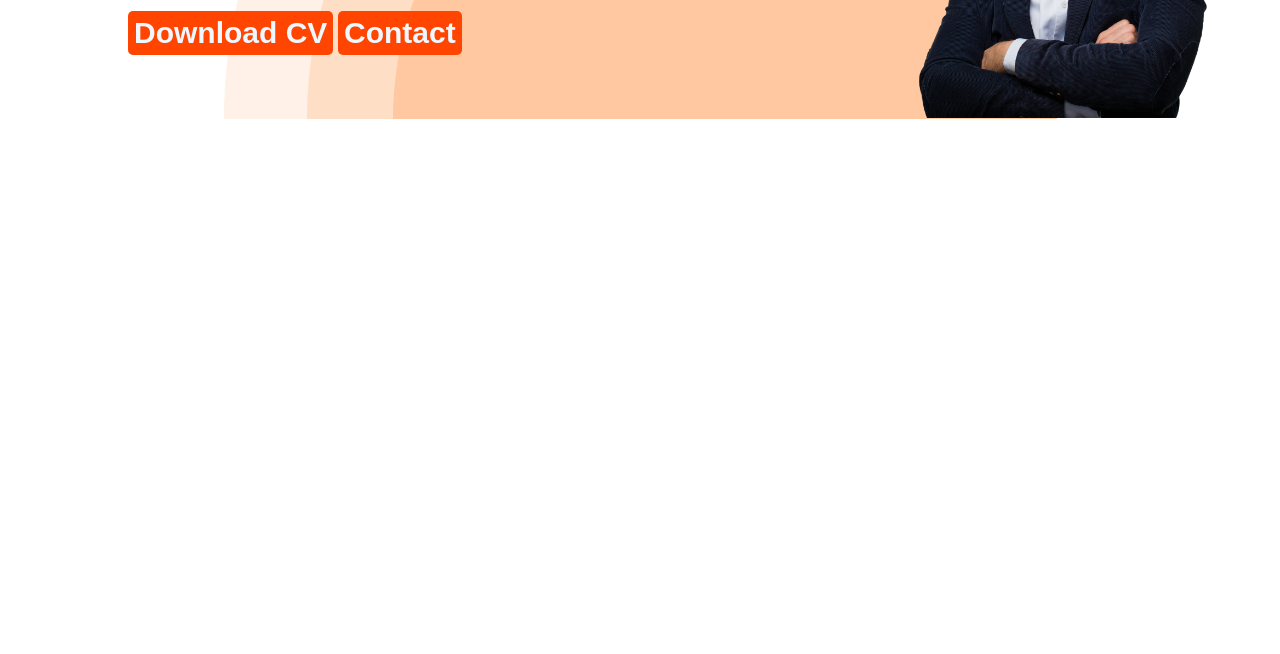
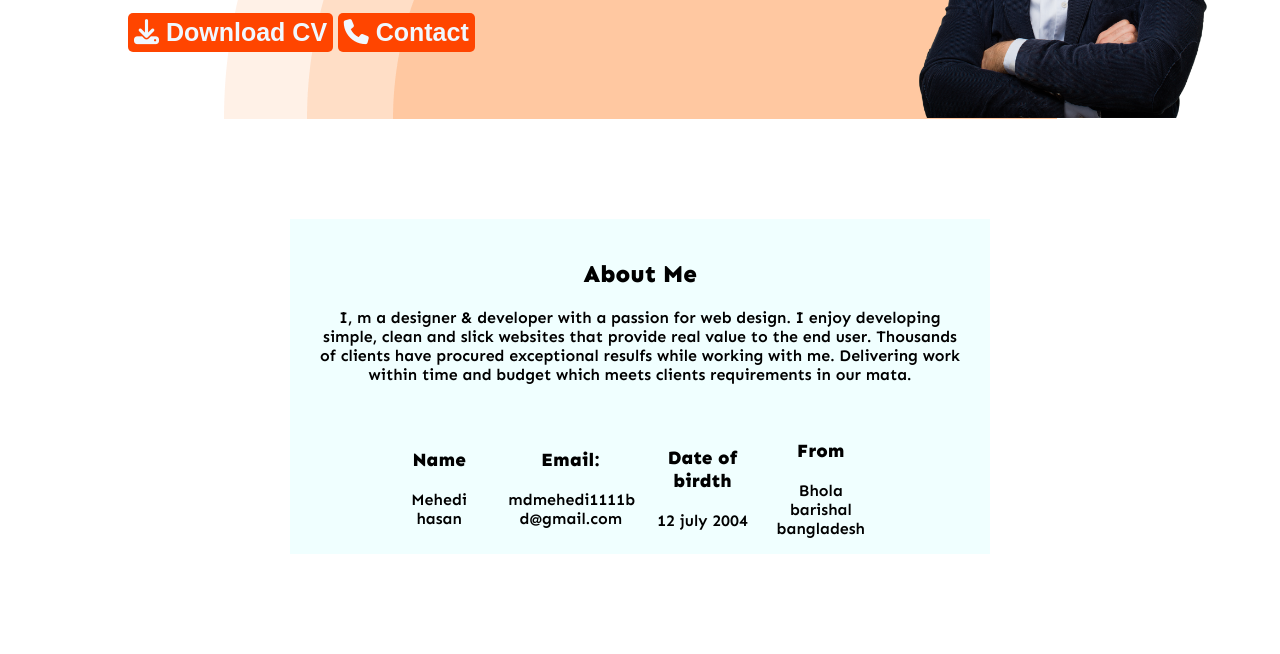
Before and after one commit to mehedi22rifat/web-developer-portfolio, a plain HTML site: page index.html in a window 1280 px wide. Shown: the part 435-1089 px from the top of the page. Before the commit the page ends 800 px from the top, so only its background shows below. Drawn offline with Linux system fonts and the light colour scheme.

Commit message:
added all commit

```diff
--- a/index.html
+++ b/index.html
@@ -11,6 +11,9 @@
 <link rel="preconnect" href="https://fonts.googleapis.com">
 <link rel="preconnect" href="https://fonts.gstatic.com" crossorigin>
 <link href="https://fonts.googleapis.com/css2?family=Sen:wght@600;800&display=swap" rel="stylesheet">
+
+<!-- font awsome hero -->
+<script src="https://kit.fontawesome.com/262ff205dc.js" crossorigin="anonymous"></script>
 
 <link rel="stylesheet" href="./styles/portfolio.css">
 </head>
@@ -33,8 +36,8 @@
             <h1 class="banner-title">Mehed<span class="banner-span">i</span> hasan</h1>
             <p class="banner-des">Shot what able cold new see hold.Friendly as an betrayed formerly
              he. Morning because as to society behaved moments.</p>
-             <button class="btn-primary btn">Download CV</button>
-             <button class="btn-primary btn">Contact</button>
+             <button class="btn-primary btn"><i class="fa-solid fa-download"></i> Download CV</button>
+             <button class="btn-primary btn"><i class="fa-solid fa-phone"></i> Contact</button>
             </div>
             <img class="portfolio" src="./imges/hardy.png" alt="banner-img">
         </div>
@@ -43,7 +46,43 @@
 
      <!-- main section start -->
     <main>
+        <section>
 
+            <div class="main-container">
+
+                  <div class="about-back">
+                    <div class="about-container">
+                        <h2 class="about-title">About Me</h2>
+                        <p class="about-des">I, m a designer & developer with a passion for web design. I enjoy developing simple, clean and
+                         slick websites that provide real value to the end user. Thousands of clients have procured
+                         exceptional resulfs while working with me. Delivering work within time and budget which meets
+                         clients requirements in our mata. </p>
+                     </div>
+
+                     <div class="about-info-information">
+                         <div class="about-info">
+                             <h3 class="about-title">Name </h3>
+                             <p class="about-descraption">Mehedi hasan</p>
+                         </div>
+                         <div class="about-info">
+                             <h3 class="about-title">Email:</h3>
+                             <p class="about-descraption">mdmehedi1111b <br>d@gmail.com </p>
+                         </div>
+                         <div class="about-info">
+                             <h3 class="about-title"> Date of birdth</h3>
+                             <p class="about-descraption">12 july 2004</p>
+                         </div>
+                         <div class="about-info">
+                             <h3 class="about-title"> From</h3>
+                             <p class="about-descraption">Bhola barishal bangladesh</p>
+                         </div>
+
+                  </div>
+
+                 </div>
+
+            </div>
+        </section>
     </main>
    <!-- main section end -->
 
--- a/styles/portfolio.css
+++ b/styles/portfolio.css
@@ -50,7 +50,7 @@ nav ul a{
 .btn-primary{
     color: aliceblue;
     padding: 5px 6px;
-    font-size: 30px;
+    font-size: 25px;
     border:0px;
     background-color: orangered;
     font-weight: bold;
@@ -99,3 +99,43 @@ nav ul a{
 
 
 }
+
+
+/* about related style */
+/*
+.main-container{
+    background-color: rgb(223, 220, 217);
+    width: 700px;
+    margin: 0px auto;
+} */
+
+.about-back{
+    background-color:azure;
+    /* padding: 50px 150px; */
+    width: 700px;
+    margin: 100px auto;
+    padding:0;
+}
+
+.about-container{
+   padding:20px 30px;
+   text-align: center;
+   margin-bottom: 0px;
+}
+
+
+.about-info-information{
+    display: flex;
+   justify-content: center;
+   align-items: center;
+   padding:0px 100px;
+   margin-top: 0%;
+
+}
+
+.about-info{
+    padding-right: 20px;
+    width: 25%;
+    text-align: center;
+
+}
```
